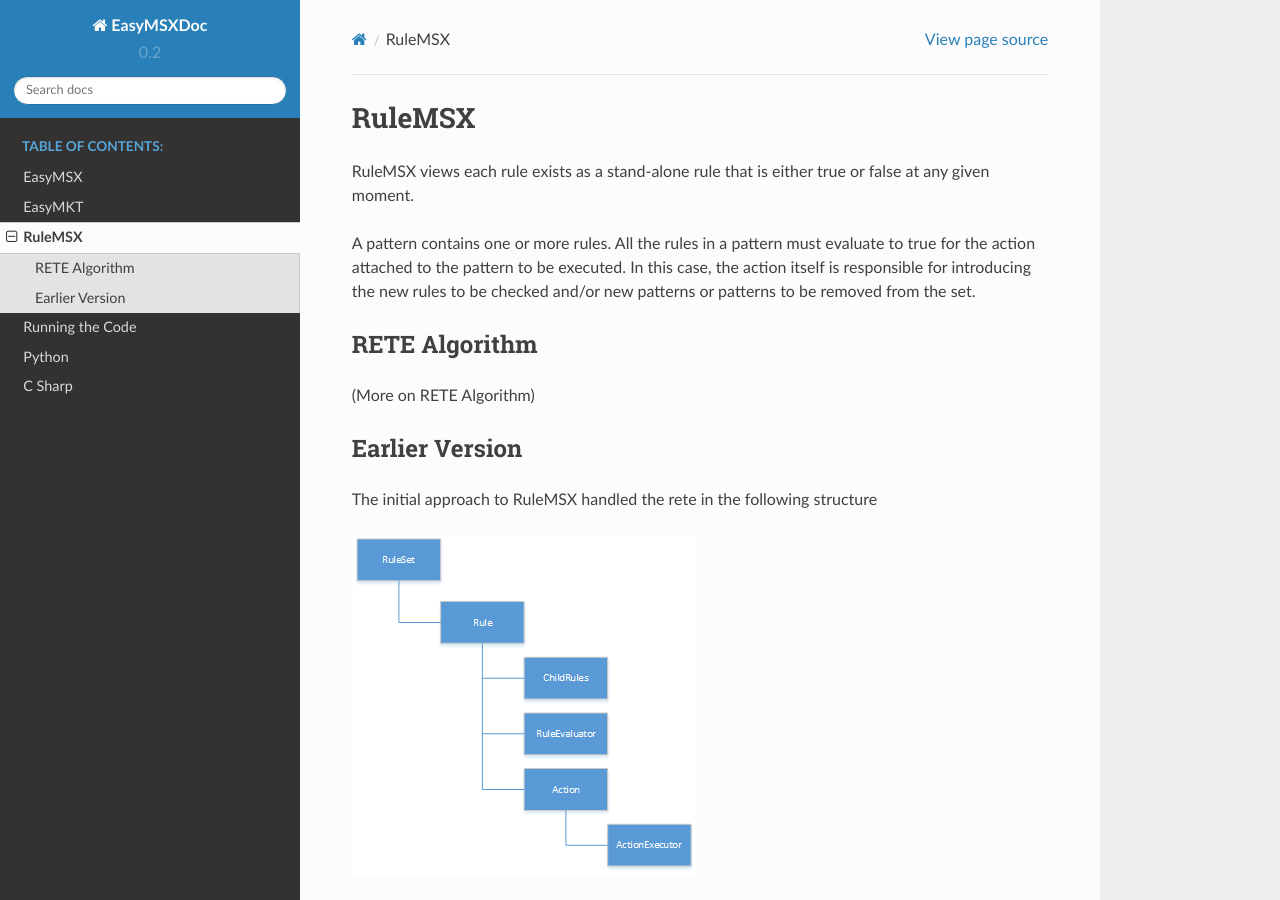
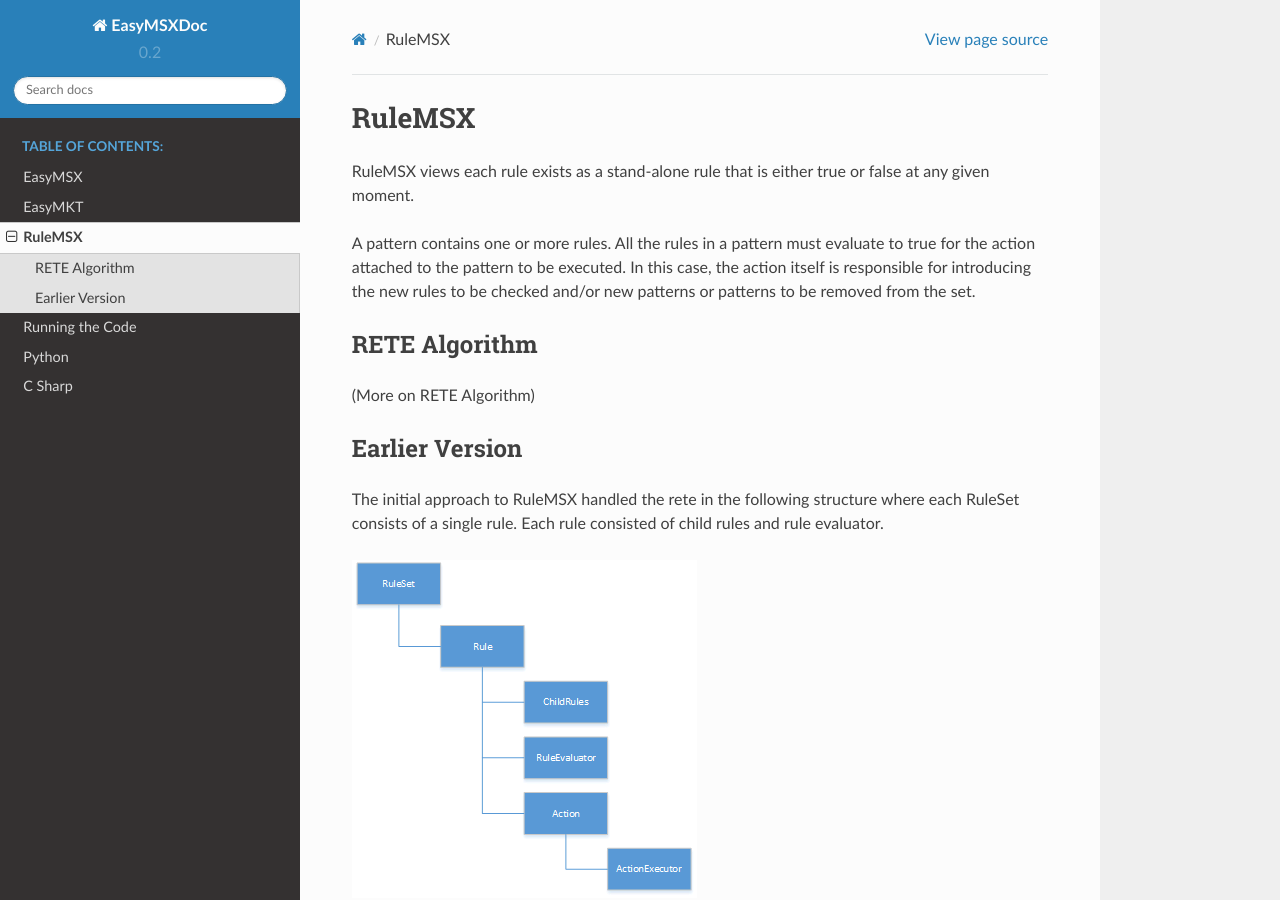
Before and after one commit to tkim/EasyMSX, a Sphinx documentation site: the page built from source/ruleMSX.rst, in a window 1280 px wide and 900 px high. Built offline with Sphinx 7.4.7 and the Read the Docs theme 2.0.0, drawn with Linux system fonts in a browser that asks for light colours; formulas are drawn with MathJax 3.

Commit message:
Update on EasyMSX

```diff
--- a/source/ruleMSX.rst
+++ b/source/ruleMSX.rst
@@ -15,7 +15,7 @@ RETE Algorithm
 Earlier Version
 ===============
 
-The initial approach to RuleMSX handled the rete in the following structure
+The initial approach to RuleMSX handled the rete in the following structure where each RuleSet consists of a single rule. Each rule consisted of child rules and rule evaluator.
 
 
 .. image:: /image/RuleMSX.png
```
Also changed, not shown: 6 other files.
